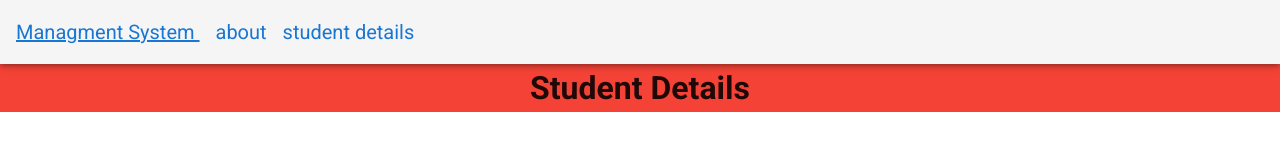
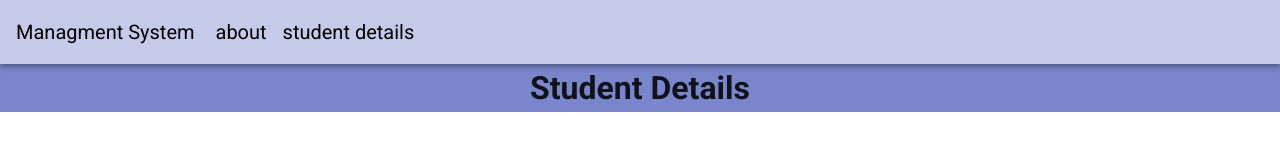
Before and after one commit to kasunAththanagoda/student-managment-app1, a Vue app: page /studentDetails in a window 1280 px wide. Shown: the top 162 px of the page. Built offline with nearby package versions, Linux system fonts and the light colour scheme; data requests are answered from the project's data file.

Commit message:
3 dialog added

```diff
--- a/src/components/AddNewStudent.vue
+++ b/src/components/AddNewStudent.vue
@@ -81,14 +81,19 @@
         <button type="submit" class="registerbtn">Register</button>
       </div>
     </form>
-    <!-- <p>{{firstname}}--{{ lastname }}</p> -->
+    <DialogAlert ref="dialog" :operation="operation" :description="description"></DialogAlert>
   </div>
 </template>
 
 <script>
 import axios from "axios";
+import DialogAlert from "./DialogAlert.vue";
 
 export default {
+  components:{
+    DialogAlert
+  },
+
   data() {
     return {
       firstname: "",
@@ -103,9 +108,15 @@ export default {
       users: [],
       toogleUpdate:false,
       datas:[],
+      operation:'sucessfull',
+      description:'operation sucessfull'
+
     };
   },
   methods: {
+    openDialog() {
+      this.$refs.dialog.dialogVisible = true;
+    },
     chooseBetween(){
        if(this.toogleUpdate){
          this.register();
@@ -134,7 +145,8 @@ export default {
     axios.put(`http://localhost:3000/users/${data.id}`, data)
       .then(response => {
         console.log(response.data);
-        alert("user updated successfully")
+        // alert("user updated successfully")
+       this.openDialog()
       })
       .catch(error => {
         if (error.response.status === 404) {
@@ -162,10 +174,11 @@ export default {
       axios
         .post("http://localhost:3000/users", users)
         .then((response) => {
-          console.log(
-            "Data was successfully written to the JSON Server endpoint!"
-          );
-          console.log(response.data); // The data that was written to the endpoint
+          console.log("Data was successfully written to the JSON Server endpoint!");
+          //this.dialog=true
+          console.log(response.data);// The data that was written to the endpoint
+          this.openDialog()
+
 
           this.firstname = "";
           this.lastname = "";
--- /dev/null
+++ b/src/components/DialogAlert.vue
@@ -0,0 +1,39 @@
+<template>
+  <v-dialog
+    v-model="dialogVisible"
+    transition="dialog-top-transition"
+    max-width="600"
+  >
+    <!-- <template v-slot:activator="{ on, attrs }">
+        <v-btn color="primary" v-bind="attrs" v-on="on">Open Dialog</v-btn>
+      </template> -->
+    <v-card>
+      <v-toolbar color="primary" dark>
+        <v-toolbar-title>{{ operation }}</v-toolbar-title>
+      </v-toolbar>
+      <v-card-text>
+        <div class="text-h2 pa-12">{{ description }}</div>
+      </v-card-text>
+      <v-card-actions class="justify-end">
+        <v-btn text @click="closeDialog">Close</v-btn>
+      </v-card-actions>
+    </v-card>
+  </v-dialog>
+</template>
+
+<script>
+export default {
+  props: ['operation', 'description'],
+  data() {
+    return {
+      dialogVisible: false,
+
+    };
+  },
+  methods: {
+    closeDialog() {
+      this.dialogVisible = false;
+    },
+  },
+};
+</script>
--- a/src/components/NavBar.vue
+++ b/src/components/NavBar.vue
@@ -1,12 +1,12 @@
 <template>
   <div>
     <nav>
-        <v-app-bar app>
-            <v-toolbar-title class="grey--text">
-                <span><router-link :to="{name:'home'}"> Managment System </router-link></span>
+        <v-app-bar app class="indigo lighten-4">
+            <v-toolbar-title >
+                <span><router-link :to="{name:'home'}" class="nav-link black--text"> Managment System </router-link></span>
                 <!-- <v-spacer></v-spacer> -->
-                <span class="ml-4"><router-link :to="{name:'about'}" class="nav-link">about</router-link></span>
-            <span class="ml-4"><router-link :to="{name:'studentDetails'}" class="nav-link">student details</router-link></span>
+                <span class="ml-4 black--text"><router-link :to="{name:'about'}" class="nav-link black--text">about</router-link></span>
+            <span class="ml-4"><router-link :to="{name:'studentDetails'}" class="nav-link black--text">student details</router-link></span>
             </v-toolbar-title>
 
         </v-app-bar>
--- a/src/views/AboutView.vue
+++ b/src/views/AboutView.vue
@@ -7,3 +7,7 @@
 
 </div>
 </template>
+
+<script>
+
+</script>
--- a/src/views/StudentDetails.vue
+++ b/src/views/StudentDetails.vue
@@ -1,6 +1,6 @@
 <template>
   <div>
-    <h1 class="red text-center">Student Details</h1>
+    <h1 class="indigo lighten-2 text-center">Student Details</h1>
     <div class="manTable">
       <table width="100%">
         <td>
@@ -11,11 +11,14 @@
           </div>
         </td>
 
+
         <!-- <td>
           <v-btn class="red" @click="getData">show student Details</v-btn>
         </td> -->
       </table>
     </div>
+
+
 
     <!-- <v-data-table :headers="headers" :items="users" :search="search" class="elevation-1">
     <template v-slot:item="{ item }">
@@ -64,9 +67,7 @@
             <td>{{ item.course }}</td>
             <td>{{ item.phone }}</td>
             <td>
-              <v-icon  class="mr-2" @click="editUser(item.id)"
-                >mdi-pencil</v-icon
-              >
+              <v-icon  class="mr-2" @click="editUser(item.id)">mdi-pencil</v-icon>
               <v-icon @click="deleteUser(item.id)">mdi-delete</v-icon>
             </td>
           </tr>
```
